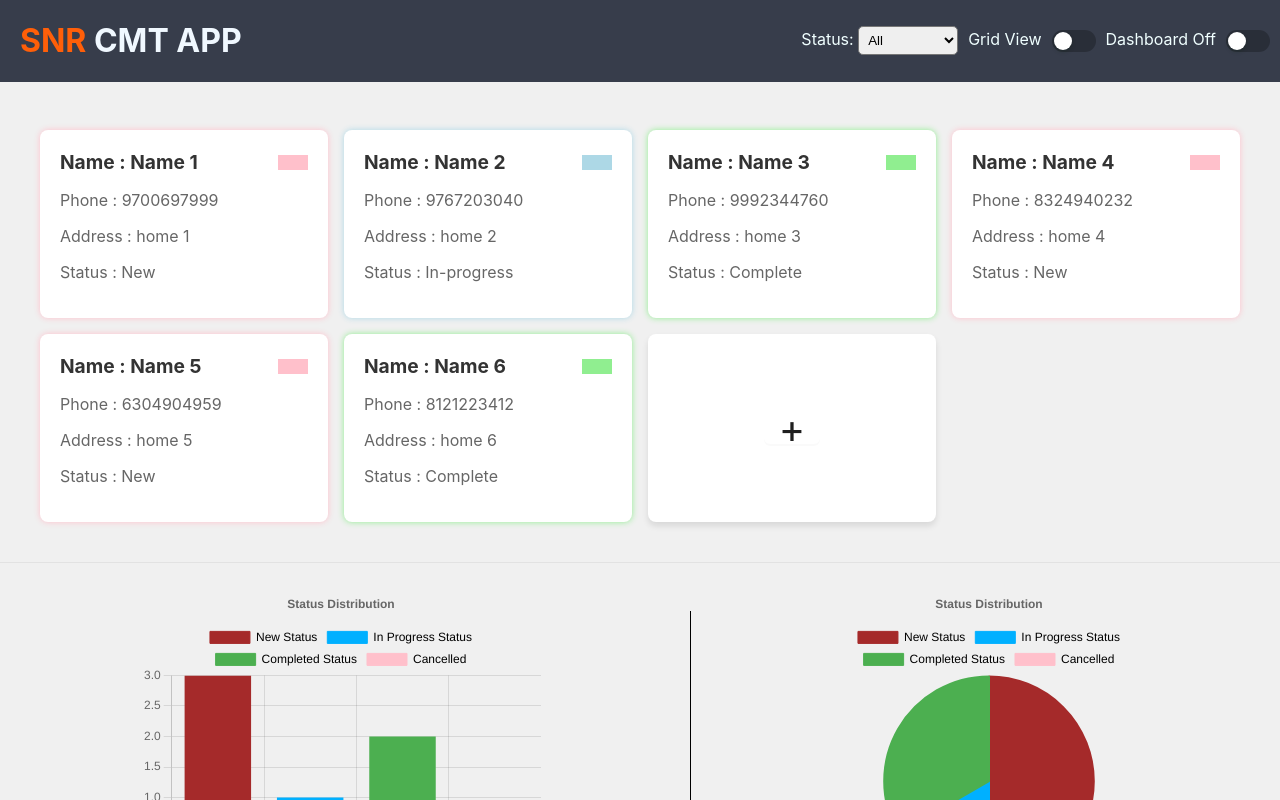
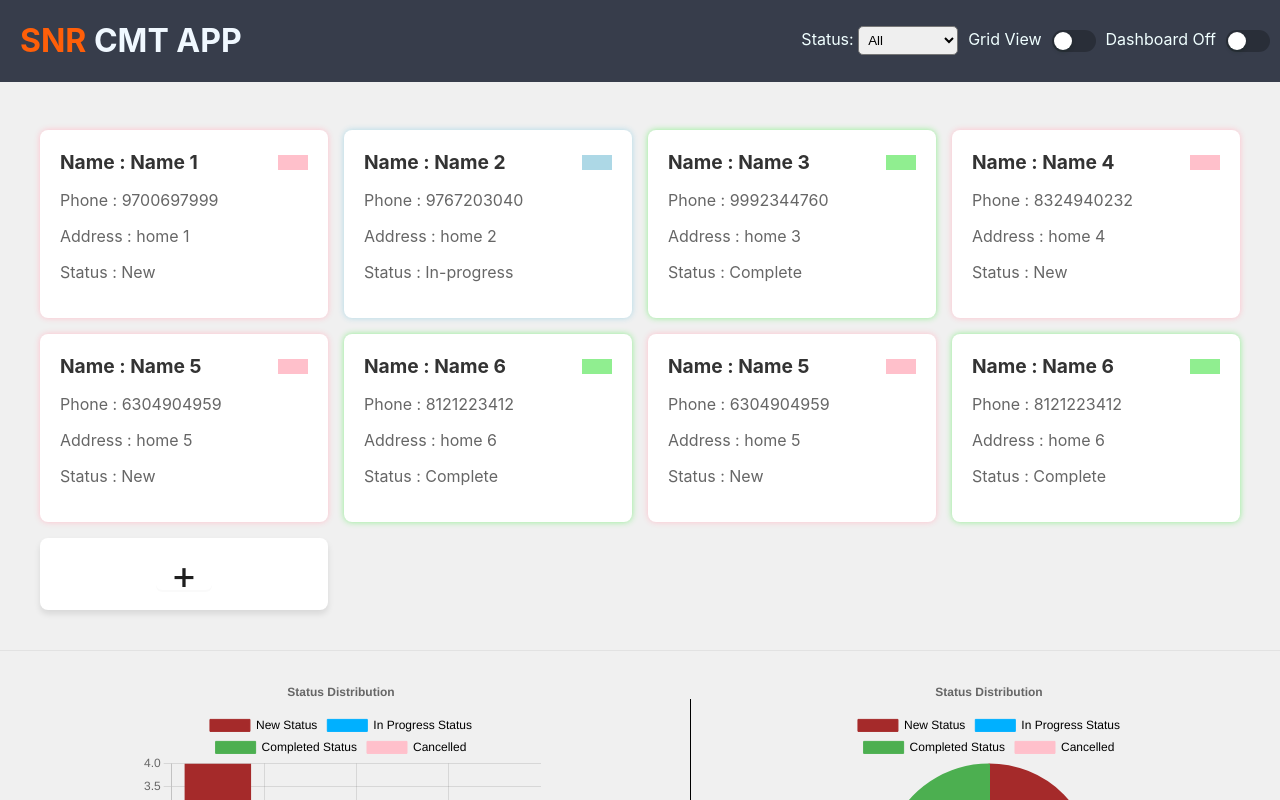
Before and after one commit to snrtrunksoft/snr-css-cmt_app, a React (Create React App) app: page / in a window 1280 px wide. Shown: the top 800 px of the page. Built offline with nearby package versions, Linux system fonts and the light colour scheme.

Commit message:
Adding test data

```diff
--- a/src/App.js
+++ b/src/App.js
@@ -29,6 +29,8 @@ function App() {
       { id: 4, Name: "Name 4", Phone:"8324940232", Age:25, Address:'home 4', Status: "New",Comments:["hii4"] },
       { id: 5, Name: "Name 5", Phone:"6304904959", Age:28, Address:'home 5', Status: "New",Comments:["hii5"] },
       { id: 6, Name: "Name 6", Phone:"8121223412", Age:35, Address:'home 6', Status: "Complete",Comments:["hii6"] },
+      {id: 5, Name: "Name 5", Phone:"6304904959", Age:28, Address:'home 5', Status: "New",Comments:["hii5"] },
+      { id: 6, Name: "Name 6", Phone:"8121223412", Age:35, Address:'home 6', Status: "Complete",Comments:["hii6"] }
   ]);
 
   const [ duplicateData, setDuplicateData ] = useState(data);
```
